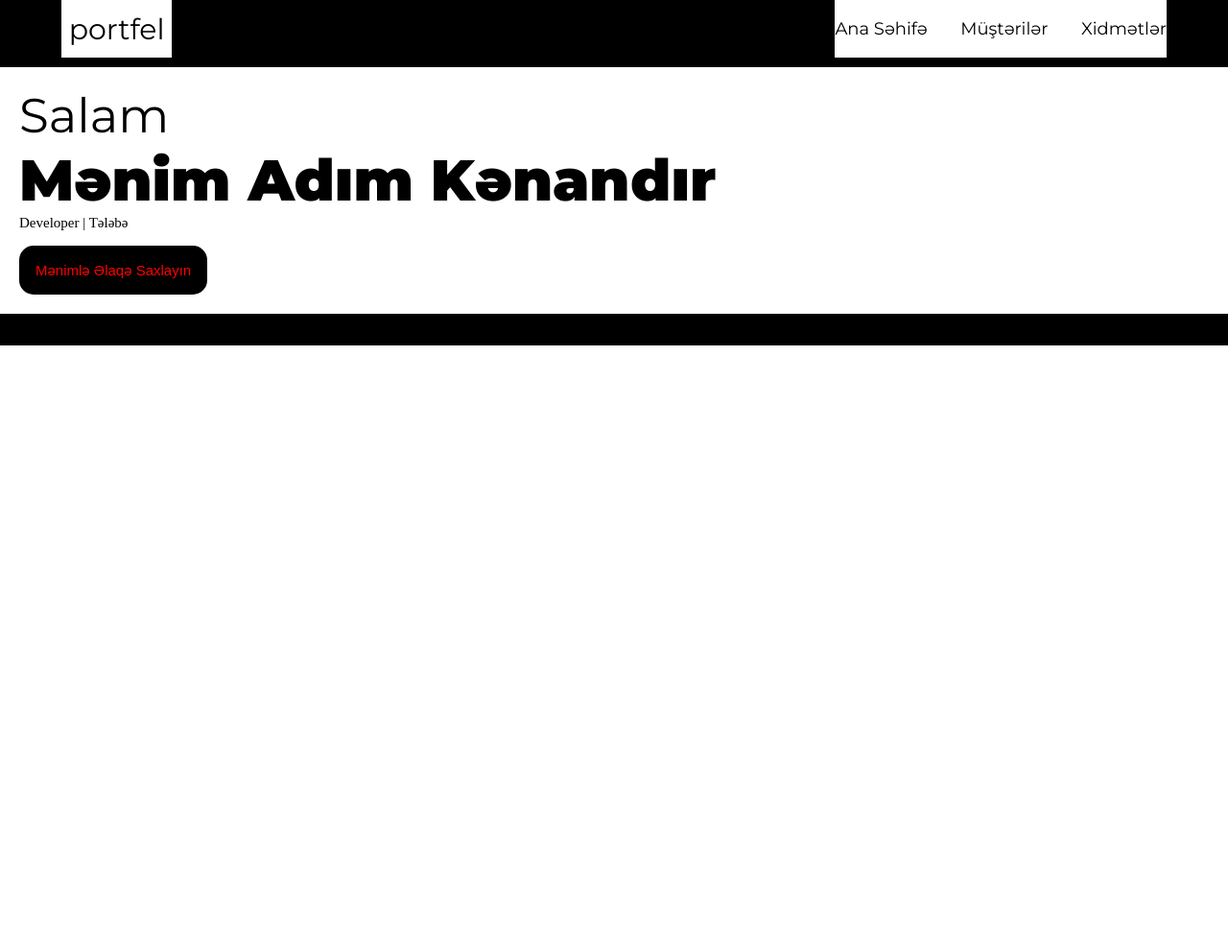
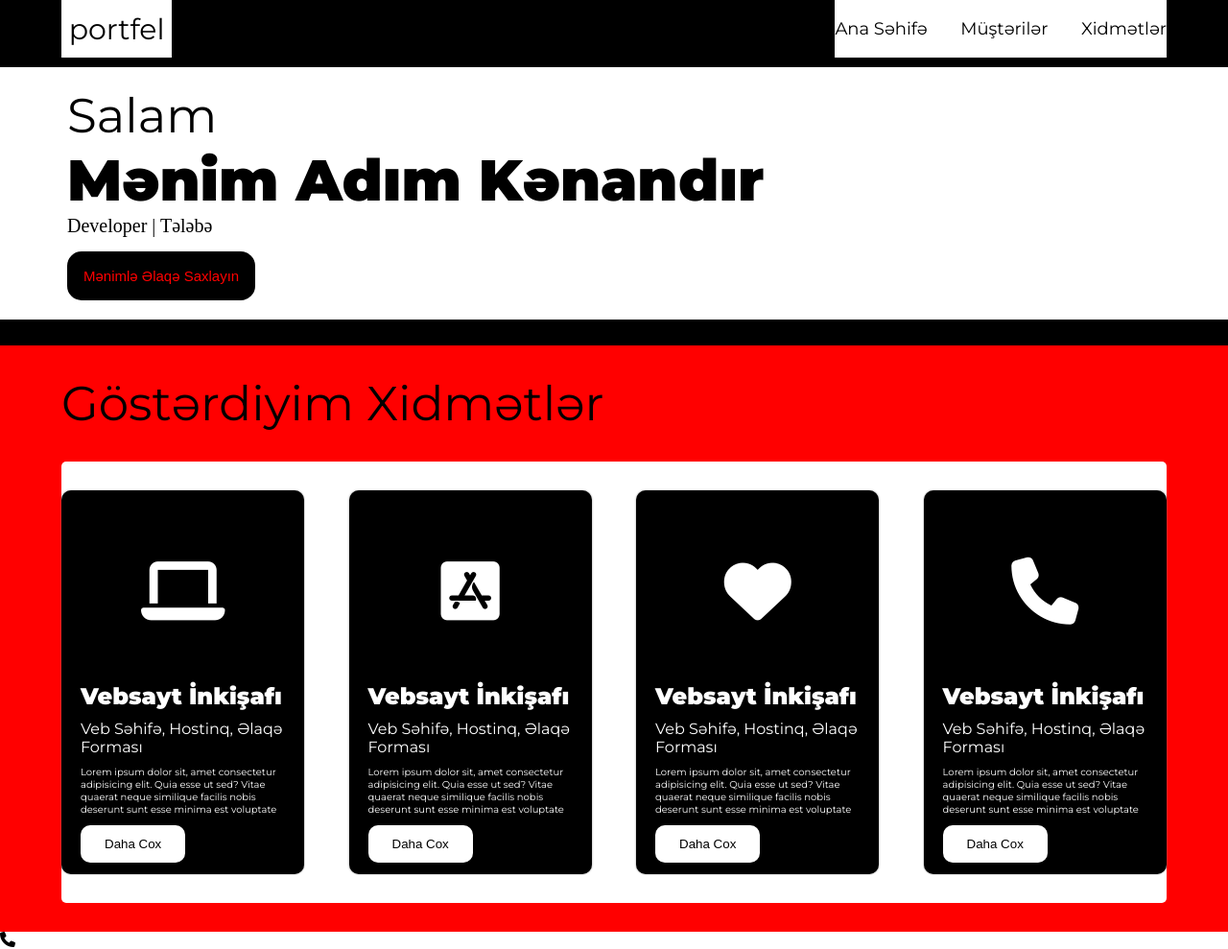
Before and after one commit to mvkenan/portfel, a plain HTML site: page ana-səhifə.html in a window 1280 px wide. Shown: the whole page at 96% size. Before the commit the page ends 800 px from the top, so only its background shows below. Drawn offline with Linux system fonts and the light colour scheme.

Commit message:
ana səhifə

```diff
--- a/ana-səhifə.html
+++ b/ana-səhifə.html
@@ -4,7 +4,7 @@
     <meta charset="UTF-8">
     <meta name="viewport" content="width=device-width, initial-scale=1.0">
     <link rel="stylesheet" href="style.css">
-
+    <link rel="stylesheet" href="https://cdnjs.cloudflare.com/ajax/libs/font-awesome/6.4.2/css/all.min.css">
     <title>MV</title>
 </head>
 <body>
@@ -37,10 +37,39 @@
         <button class="məs">
           Mənimlə Əlaqə Saxlayın
         </button>
-
-
       </div>
      </section>
-
+  <!-- xidmətlər -->
+      <section class="xidmətlər">
+         <h1 class="xid"> Göstərdiyim Xidmətlər </h1>
+         <div class="xidmət">
+          <div class="xidmətlər-2">
+            <i class="fa-solid fa-laptop ikon"></i>
+            <h2>Vebsayt İnkişafı</h2>
+            <p>Veb Səhifə, Hostinq, Əlaqə Forması</p>
+            <p class="xid-yazi">Lorem ipsum dolor sit, amet consectetur adipisicing elit. Quia esse ut sed? Vitae quaerat neque similique facilis nobis deserunt sunt esse minima est voluptate</p>
+            <button class="xid-but">Daha Cox</button>
+          </div>
+          <div class="xidmətlər-2">
+            <i class="fa-brands fa-app-store-ios ikon"></i>
+            <h2>Vebsayt İnkişafı</h2>
+            <p>Veb Səhifə, Hostinq, Əlaqə Forması</p>
+            <p class="xid-yazi">Lorem ipsum dolor sit, amet consectetur adipisicing elit. Quia esse ut sed? Vitae quaerat neque similique facilis nobis deserunt sunt esse minima est voluptate</p>
+            <button class="xid-but">Daha Cox</button></div>
+          <div class="xidmətlər-2">
+            <i class="fa-solid fa-heart ikon"></i>
+            <h2>Vebsayt İnkişafı</h2>
+            <p>Veb Səhifə, Hostinq, Əlaqə Forması</p>
+            <p class="xid-yazi">Lorem ipsum dolor sit, amet consectetur adipisicing elit. Quia esse ut sed? Vitae quaerat neque similique facilis nobis deserunt sunt esse minima est voluptate</p>
+            <button class="xid-but">Daha Cox</button>          </div>
+          <div class="xidmətlər-2">
+            <i class="fa-solid fa-phone ikon"></i>
+            <h2>Vebsayt İnkişafı</h2>
+            <p>Veb Səhifə, Hostinq, Əlaqə Forması</p>
+            <p class="xid-yazi">Lorem ipsum dolor sit, amet consectetur adipisicing elit. Quia esse ut sed? Vitae quaerat neque similique facilis nobis deserunt sunt esse minima est voluptate</p>
+            <button class="xid-but">Daha Cox</button></div>
+         </div>
+      </section>
+      <i class="fa-solid fa-phone"></i>
 </body>
 </html>
--- a/style.css
+++ b/style.css
@@ -63,9 +63,6 @@ color: black;
     background-color: black;
     padding-top: 10px;
     padding-bottom: 30px;
-
-
-
 }
 .detaylar{
     width: 100%;
@@ -77,14 +74,17 @@ color: black;
 .p1{
     font-family: 'Montserrat', sans-serif ;
     font-size: 50px;
+    padding-left: 50px;
 }
 .p2{
     font-family: 'Montserrat', sans-serif ;
     font-size: 60px;
     font-weight: 700;
+    padding-left: 50px;
 }
 .p3{
-    font-size: 15px;
+    font-size: 20px;
+    padding-left: 50px;
 }
 .məs{
     padding: 15px;
@@ -95,8 +95,61 @@ color: black;
     border: 2px solid black;
     border-radius: 15px;
     cursor: pointer;
+    margin-left: 50px;
+
 }
 .məs:hover{
     background-color: transparent;
     color: red;
 }
+   /* xidmətlər css */
+
+   .xidmətlər{
+    width: 100%;
+    padding: 30px 5%;
+    background-color: red;
+   }
+   .xid{
+    font-family: 'Montserrat', sans-serif ;
+    font-size: 50px;
+    font-weight: 400;
+   }
+   .xidmət{
+    width: 100%;
+    padding: 30px 0px;
+    background-color: white;
+    border-radius: 5px;
+    margin-top: 30px;
+    display: flex;
+    column-gap: 4%;
+   }
+   .xidmətlər-2{
+    width: 22%;
+    height: 400px;
+    background-color: black;
+    display: flex;
+    flex-direction: column;
+    align-items: flex-start;
+    padding: 20px;
+    font-family: 'Montserrat', sans-serif ;
+    row-gap: 10px;
+    color: white;
+    box-shadow: 0 0 2px gray;
+    border-radius: 10px;
+   }
+   .ikon{
+    font-size: 70px;
+    padding: 50px;
+    align-self: center;
+    color: white;
+   }
+   .xid-yazi{
+    font-size: 10px;
+   }
+   .xid-but{
+    padding: 12px 25px;
+    background-color: white;
+    color: black;
+    border: none;
+    border-radius: 10px;
+   }
```
